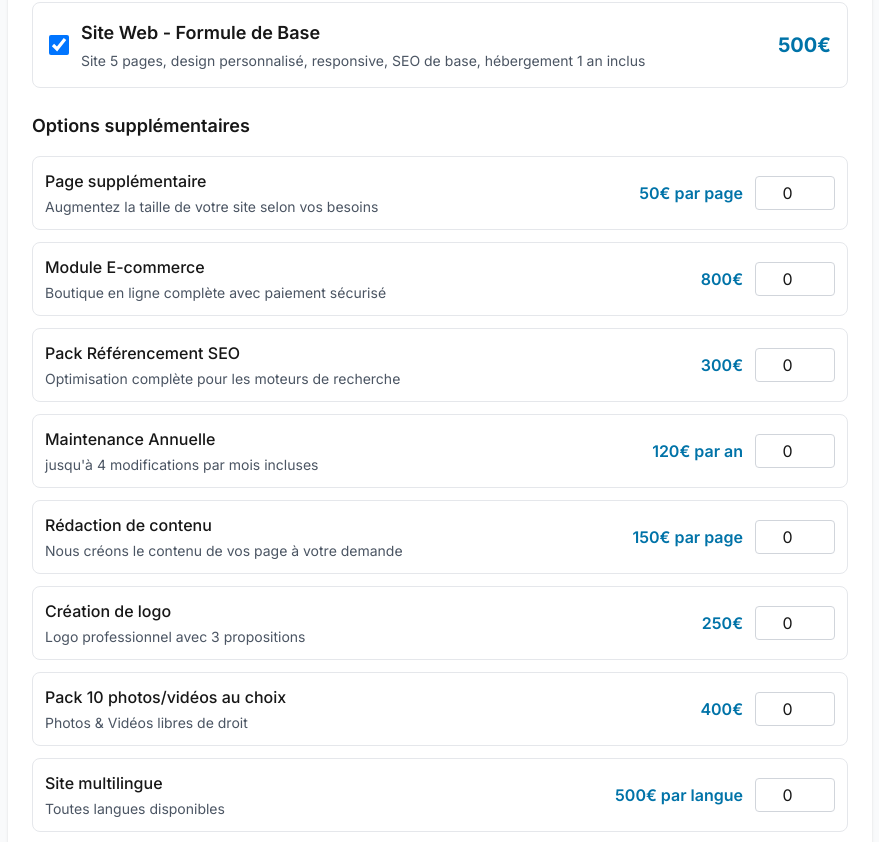
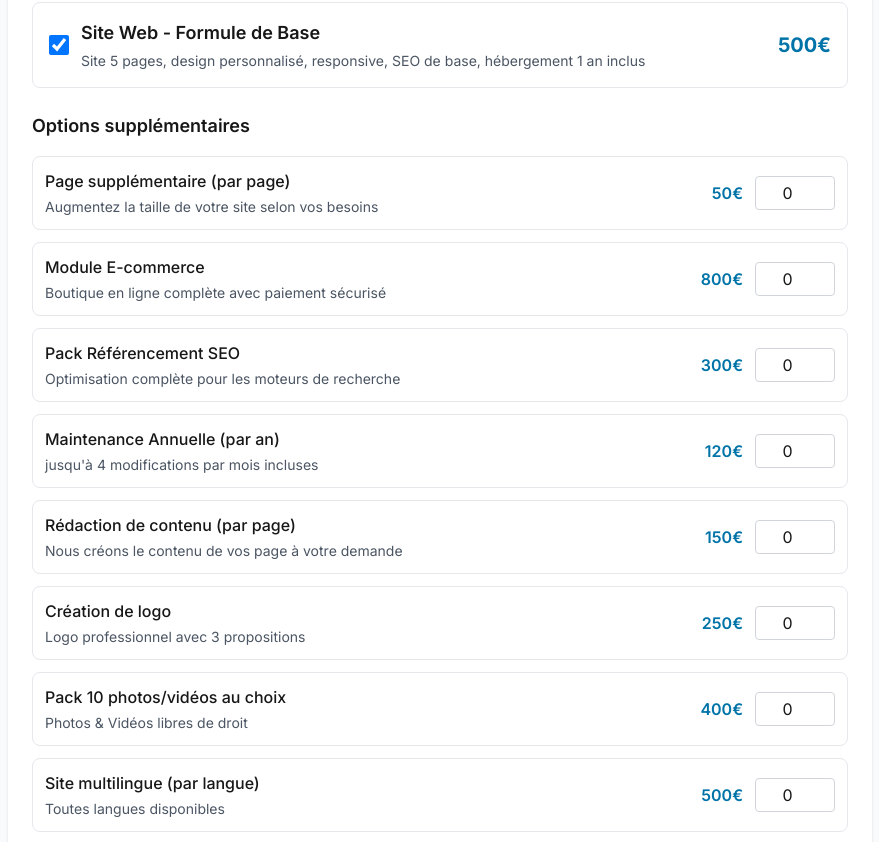
Before and after one commit to Web-Online-Concept/web-online-concept, a Next.js app: page /demande-devis in a window 1280 px wide. Shown: the part 958-1800 px from the top of the page, without its empty margins (200-1079 px from the left). Built offline with nearby package versions, Linux system fonts and the light colour scheme.

Commit message:
Update page.js

```diff
--- a/app/demande-devis/page.js
+++ b/app/demande-devis/page.js
@@ -377,14 +377,16 @@ export default function DemandeDevis() {
                 <div key={option.id} className="p-3 border border-gray-200 rounded-lg">
                   <div className="flex items-center justify-between">
                     <div className="flex-1">
-                      <span className="font-medium">{option.nom}</span>
+                      <span className="font-medium">
+                        {option.nom}{option.unite ? ` (${option.unite})` : ''}
+                      </span>
                       {option.description && (
                         <p className="text-sm text-gray-600 mt-1">{option.description}</p>
                       )}
                     </div>
                     <div className="flex items-center gap-3">
                       <span className="text-[#0073a8] font-semibold whitespace-nowrap">
-                        {option.prix}€ {option.unite || ''}
+                        {option.prix}€
                       </span>
                       <input
                         type="number"
```
